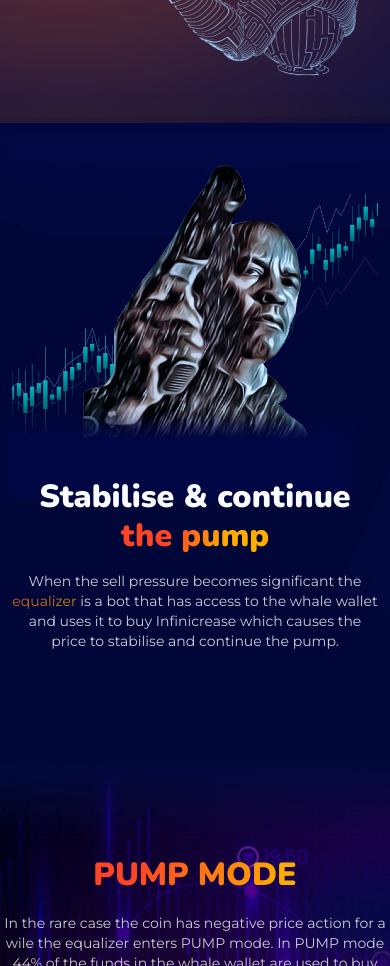
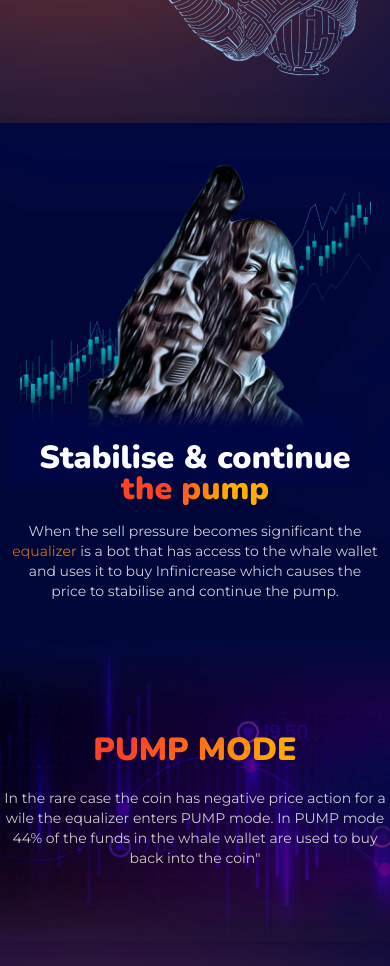
Before and after one commit to radialcoderavipoonia/infinicrease, a Next.js app: page / in a window 390 px wide. Shown: the part 3920-4886 px from the top of the page. Built offline with nearby package versions, Linux system fonts and the light colour scheme.

Commit message:
issues solved

```diff
--- a/src/components/Stabilies.jsx
+++ b/src/components/Stabilies.jsx
@@ -11,7 +11,7 @@
         src="/assets/images/stabilies/shadow.png"
         alt="shadow"
       />
-      <div className="container xl:max-w-[1380px] px-3 mx-auto pt-[42px] pb-[115px] ">
+      <div className="container xl:max-w-[1380px] px-3 mx-auto pt-[42px] lg:pb-[115px] pb-10">
         <div className="flex justify-center items-center flex-row flex-wrap">
           <div className="lg:w-6/12 sm:w-10/12 w-full relative">
             <Image
@@ -26,12 +26,12 @@
               width={713}
               height={533}
               src="/assets/images/stabilies/stabilies.webp"
-              alt="stabiliesgit
-              "
+              alt="stabiliesgit"
+              className="max-w-[351px] sm:max-w-[100%] lg:mx-0 mx-auto"
             />
           </div>
-          <div className="lg:w-6/12 w-full lg:mt-0 mt-10 lg:mx-0 mx-auto relative z-10">
-            <h3 className="text-cyanBlack font-Nunito font-black xl:text-5xl sm:text-[45px] text-3xl lg:text-start text-center lg:max-w-[534px] leading-[120%]">
+          <div className="lg:w-6/12 w-full lg:mt-0 sm:mt-10 mt-4 lg:mx-0 mx-auto relative z-10">
+            <h3 className="text-cyanBlack font-Nunito font-black xl:text-5xl sm:text-[45px] text-3xl lg:text-start text-center lg:max-w-[534px] leading-[96%]">
               Stabilise & continue
               <span className="linear_color2"> the pump</span>
             </h3>
```
